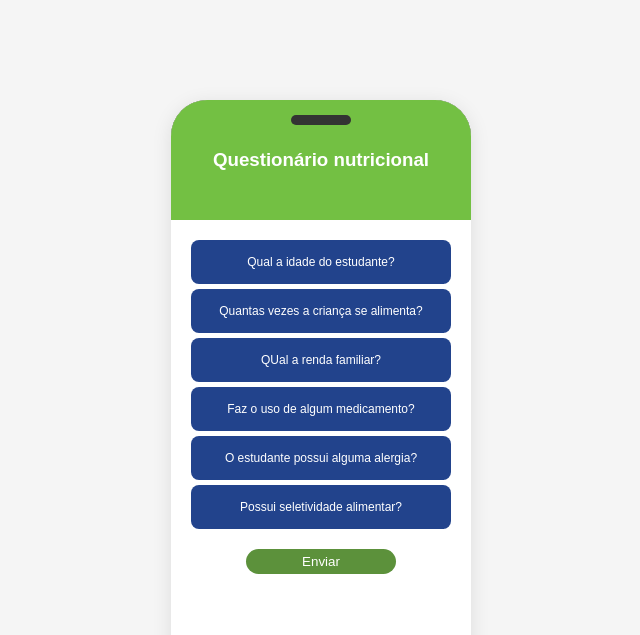
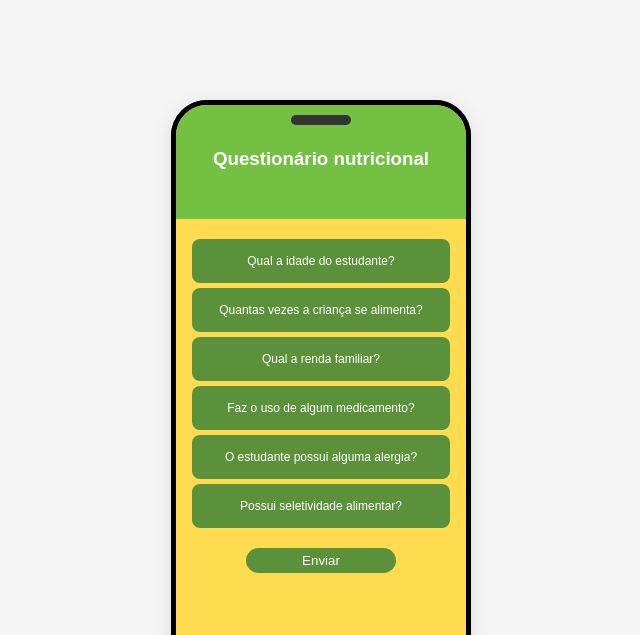
Before and after one commit to RafaTheMonk/HackaTon2025, a plain HTML site: page form.html in a window 1280 px wide. Shown: the top 635 px of the page, without its empty margins (319-959 px from the left). Drawn offline with Linux system fonts and the light colour scheme.

Commit message:
ajustes no css

```diff
--- a/css/donation.css
+++ b/css/donation.css
@@ -25,6 +25,7 @@ body {
   height: 100%;
   border-radius: 36px;
   background-color: #ffdc4f;
+  border: solid 5px black;
   overflow: hidden;
   display: flex;
   justify-content: center;
--- a/css/form.css
+++ b/css/form.css
@@ -1,12 +1,9 @@
-/* General styling */
 * {
   margin: 0;
   padding: 0;
   box-sizing: border-box;
-  font-family: Arial, sans-serif;
 }
 
-/* Body styling */
 body {
   display: flex;
   justify-content: center;
@@ -15,35 +12,35 @@ body {
   background-color: #f5f5f5;
 }
 
-/* Mobile frame styling */
 .mobile-frame {
   width: 300px;
   height: 600px;
   background-color: #333;
   border-radius: 36px;
   position: relative;
-  overflow: hidden;
   box-shadow: 0 4px 20px rgba(0, 0, 0, 0.1);
 }
-
-/* Mobile screen styling */
 .mobile-screen {
   width: 100%;
   height: 100%;
-  background-color: white;
   border-radius: 36px;
+  background-color: #ffdc4f;
+  border: solid 5px black;
+  overflow: hidden;
+  display: flex;
+  justify-content: center;
+  align-items: center;
 }
 
-/* Content inside the screen */
 .screen-content {
   display: flex;
   flex-direction: column;
   align-items: center;
   justify-content: center;
-  width: 100%;
+  text-align: center;
+  font-family: Arial, sans-serif;
+  color: white;
 }
-
-/* Top notch (camera and speaker) */
 .mobile-screen::before {
   content: "";
   width: 60px;
@@ -56,7 +53,6 @@ body {
   transform: translateX(-50%);
 }
 
-/* Bottom home button */
 .mobile-frame::after {
   content: "";
   width: 80px;
@@ -78,16 +74,12 @@ body {
   justify-content: center;
   align-items: center;
   text-align: center;
-  color: white;
 }
 
-/* Dropdown menu styling */
 ul {
   list-style: none;
-  border-radius: 10px 10px 0 0;
   width: 100%;
   padding: 20px;
-  background: white;
 }
 
 ul li {
@@ -105,8 +97,9 @@ ul li a {
   text-decoration: none;
   text-align: center;
   font-size: 12px;
-  background: #22438c;
+  background: #5c913b;
   border-radius: 8px;
+  transition: 0.5s;
 }
 
 ul li a:hover {
@@ -115,11 +108,12 @@ ul li a:hover {
 
 ul li ul.dropdown {
   width: 100%;
-  background: #22438c;
+  background: #5c913b;
   position: absolute;
   z-index: 999;
   display: none;
   border-radius: 8px;
+  transition: 0.5s;
 }
 
 ul li:hover ul.dropdown {
@@ -130,11 +124,11 @@ ul li ul.dropdown li {
   display: block;
 }
 
-/* Dropdown item hover effect */
 ul li ul.dropdown li a {
   padding: 10px;
   font-size: 10px;
   border: solid 2px black;
+  transition: 0.5s;
 }
 
 ul li ul.dropdown li a:hover {
--- a/css/home.css
+++ b/css/home.css
@@ -25,6 +25,7 @@
     height: 100%;
     border-radius: 36px;
     background-color: #ffdc4f;
+    border: solid 5px black;
     overflow: hidden;
     display: flex;
     justify-content: center;
--- a/css/login.css
+++ b/css/login.css
@@ -27,6 +27,7 @@ body {
   width: 100%;
   height: 100%;
   background-color: white;
+  border: solid 5px black;
   border-radius: 36px;
 }
 
--- a/css/partner.css
+++ b/css/partner.css
@@ -25,6 +25,7 @@ body {
   height: 100%;
   border-radius: 36px;
   background-color: #ffdc4f;
+  border: solid 5px black;
   overflow: hidden;
   display: flex;
   justify-content: center;
@@ -169,10 +170,8 @@ button:hover {
 
 ul {
   list-style: none;
-  border-radius: 10px 10px 0 0;
   width: 100%;
   padding: 20px;
-  background: white;
 }
 
 ul li {
@@ -190,21 +189,23 @@ ul li a {
   text-decoration: none;
   text-align: center;
   font-size: 12px;
-  background: #22438c;
+  background: #5c913b;
   border-radius: 8px;
+  transition: 0.5s;
 }
 
 ul li a:hover {
-  background: #d40e16;
+  background: #D40E16;
 }
 
 ul li ul.dropdown {
   width: 100%;
-  background: #22438c;
+  background: #5c913b;
   position: absolute;
   z-index: 999;
   display: none;
   border-radius: 8px;
+  transition: 0.5s;
 }
 
 ul li:hover ul.dropdown {
@@ -219,10 +220,11 @@ ul li ul.dropdown li a {
   padding: 10px;
   font-size: 10px;
   border: solid 2px black;
+  transition: 0.5s;
 }
 
 ul li ul.dropdown li a:hover {
-  background: #d40e16;
+  background: #D40E16;
 }
 
 .mapBox{
--- a/css/table.css
+++ b/css/table.css
@@ -25,6 +25,7 @@ body {
   height: 100%;
   border-radius: 36px;
   background-color: #ffdc4f;
+  border: solid 5px black;
   overflow: hidden;
   display: flex;
   justify-content: center;
--- a/form.html
+++ b/form.html
@@ -22,7 +22,7 @@
                             <li><a href="#">9 aos 10</a></li>
                         </ul>
                         <a href="#">Quantas vezes a criança se alimenta?</a>
-                        <a href="#">QUal a renda familiar?</a>
+                        <a href="#">Qual a renda familiar?</a>
                         <a href="#">Faz o uso de algum medicamento?</a>
                         <a href="#">O estudante possui alguma alergia?</a>
                         <a href="#">Possui seletividade alimentar?</a>
```
